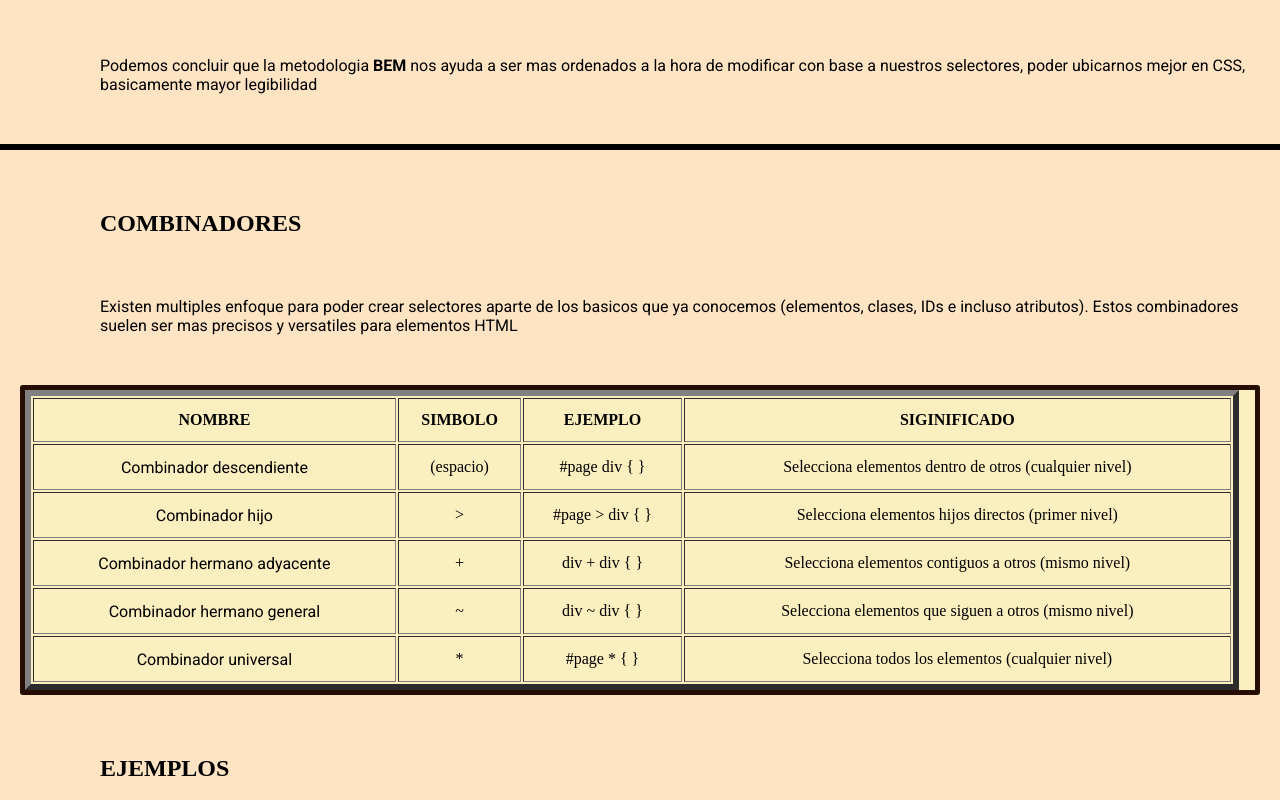
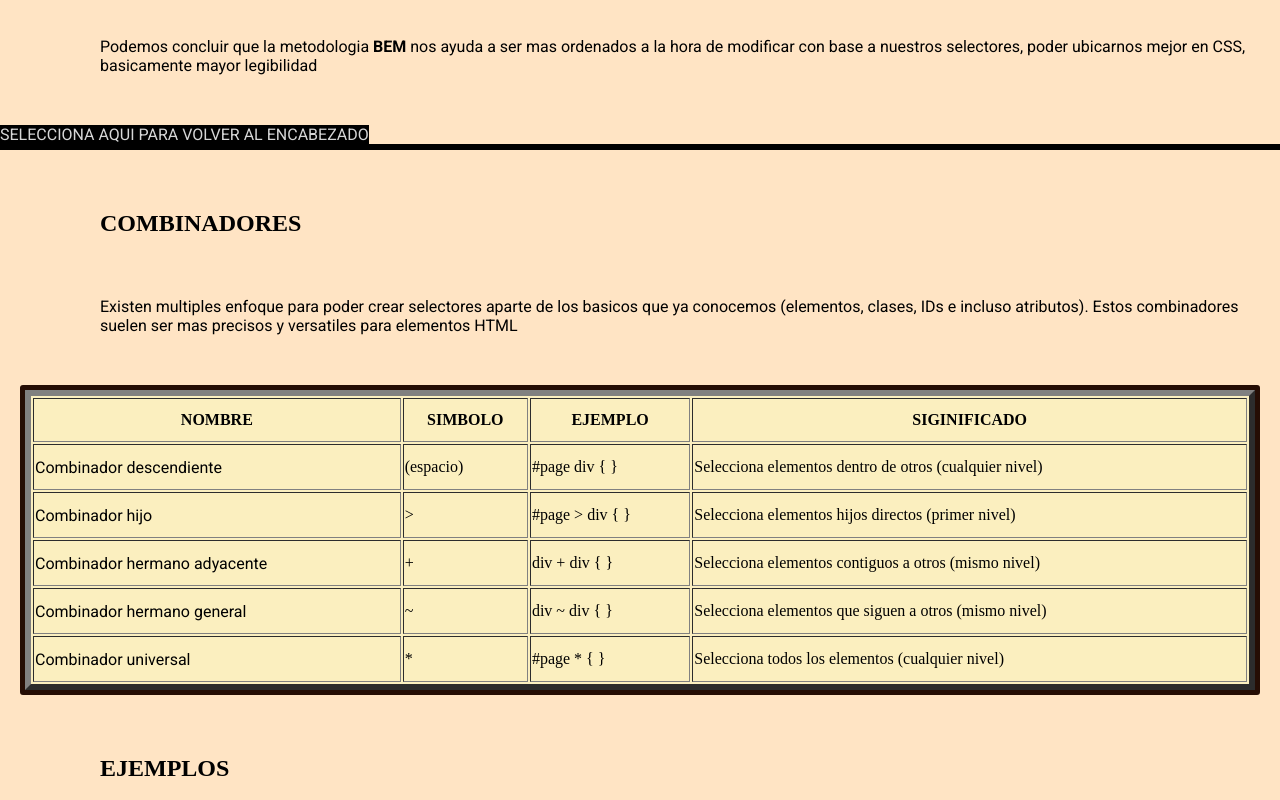
Before and after one commit to Farit48/CLASE-AUTODIDACTA-21-02-2025, a plain HTML site: page Index.html in a window 1280 px wide. Shown: the part 4920-5720 px from the top of the page. Drawn offline with Linux system fonts and the light colour scheme; a web font is replaced by a local one.

Commit message:
cambios de enlace para el encabezado y tamaños extras

```diff
--- a/Index.html
+++ b/Index.html
@@ -10,10 +10,10 @@
     <link href="https://fonts.googleapis.com/css2?family=Notable&family=Roboto:ital,wght@0,100..900;1,100..900&display=swap" rel="stylesheet">
 </head>
 <body>
-    <header class="ENCABEZADO">
+    <header  class="ENCABEZADO">
         <h1 class="ENCABEZADO_TITULO">BEINVENIDO USUARIO</h1>
         <p class="ENCABEZADO_OPCIONS">INGRESA AL TEMA QUE DESEES ENTENDER</p>
-        <nav class="ENCABEZADO_ENLACES">
+        <nav id="enca" class="ENCABEZADO_ENLACES">
             <a href="#BEM">METODOLOGIA <strong>BEM</strong></a>
             <a href="#COMBINADORES">COMBINADORES</a>
             <a href="#COMLOGICOS">COMBINADORES LOGICOS</a>
@@ -55,6 +55,7 @@
             </div>
             <h2 class="BLOQUES_SUBTITULO">Conclusiones</h2>
             <p class="BLOQUES_GENERAL" >Podemos concluir que la metodologia <strong>BEM</strong> nos ayuda a ser mas ordenados a la hora de modificar con base a nuestros selectores, poder ubicarnos mejor en CSS, basicamente mayor legibilidad</p>
+            <a href="#enca">SELECCIONA AQUI PARA VOLVER AL ENCABEZADO</a>
         </div>
         <!------------------------------------------------------------------------------------>
         <!------------------------------------------------------------------------------------>
@@ -130,6 +131,7 @@
                     <img class="imagenEj" src="https://lenguajecss.com/css/selectores/combinadores/selector-universal.png" alt="Imagen ejemplo">
                 </div>
             </div>
+            <a href="#enca">SELECCIONA AQUI PARA VOLVER AL ENCABEZADO</a>
         </div>
         <!------------------------------------------------------------------------------------>
         <!------------------------------------------------------------------------------------>
@@ -173,7 +175,7 @@
                     </table>
                 </div>
             </div>
-
+            <a href="#enca">SELECCIONA AQUI PARA VOLVER AL ENCABEZADO</a>
 
         </div>
         <!------------------------------------------------------------------------------------>
@@ -230,6 +232,7 @@
                     </table>
                 </div>
             </div>
+            <a href="#enca">SELECCIONA AQUI PARA VOLVER AL ENCABEZADO</a>
         </div>
         <!------------------------------------------------------------------------------------>
         <!------------------------------------------------------------------------------------>
--- a/style.css
+++ b/style.css
@@ -15,7 +15,9 @@ h3, a {
     font-family: var(--fuente-subtitulos); /****FUENTE GENERAL***/
     text-decoration: none;                                                                               /****se usa combinador logico***/
 }
-
+:any-link{
+    color: black;
+}
 
 /***********************************************/
 /***********************************************/
@@ -50,12 +52,17 @@ h3, a {
 a[href="#REGLAS"]{
     margin-bottom: 150px;
 }
+a[href="#enca"] {
+    color: #ffffffd7;
+    background-color: black;
+}
 /***********************************************/
 /***********************************************/
 .BLOQUES{                          /*******************************/
     border-bottom: 6px solid black;    /**BLOQUES DE TEMAS GENERAL*****/
-    text-align: center;          /********(Se aplica BEM)********/
+                                        /********(Se aplica BEM)********/
 }
+
 .BLOQUES :is(.BLOQUES_SUBTITULO , .BLOQUES_GENERAL)
  {           /********************************/
     text-align: start;        /*******SUBTITULOS Y GENERAL********************************/
@@ -67,10 +74,11 @@ a[href="#REGLAS"]{
 .BLOQUES_EJEMPLOS > div {       /******************************************/
     border: 2px solid rgb(59, 30, 7); /*****BLOQUES EJEMPLO Y CONTENEDORES*******/
     border-radius: 6px;       /********(Se aplica combinadores)**********/
-    width: 1100px;
     margin: 10px;
-    margin-left: 60px;
-
+    text-align: center;
+}
+.BLOQUES_EJEMPLOS  :hover{
+    background-color: rgb(255, 195, 122);
 }
 .BLOQUES_EJEMPLOS  p {     /**********************************/
     text-align: left;     /****BLOQUES DE EJEMPLO Y TEXT*****/
@@ -95,7 +103,7 @@ a[href="#REGLAS"]{
 }
 
 .TABLAS :is(.TABLAS_COMBINADORES, .TABLAS_COMBINADORESlog, .TABLAS_PSEUDOCLASES){     /*************************************************/
-    width: 1214px;                                             /***TABLAS TAMAÑO*********************************/
+    width: 100%;                                             /***TABLAS TAMAÑO*********************************/
     height: 300px;                                            /***(Se aplica BEM) (Combinadores logicos)********/
 }
 .TABLAS_COMBINADORES :not(.TABLAS ) {     /********************************************/
@@ -106,7 +114,7 @@ a[href="#REGLAS"]{
     color: black;
 }
 .TABLAS_COMBINADORESlog img {
-    width: 500px;
+    width: 100%;
     margin: 3px;
 }
 
```
